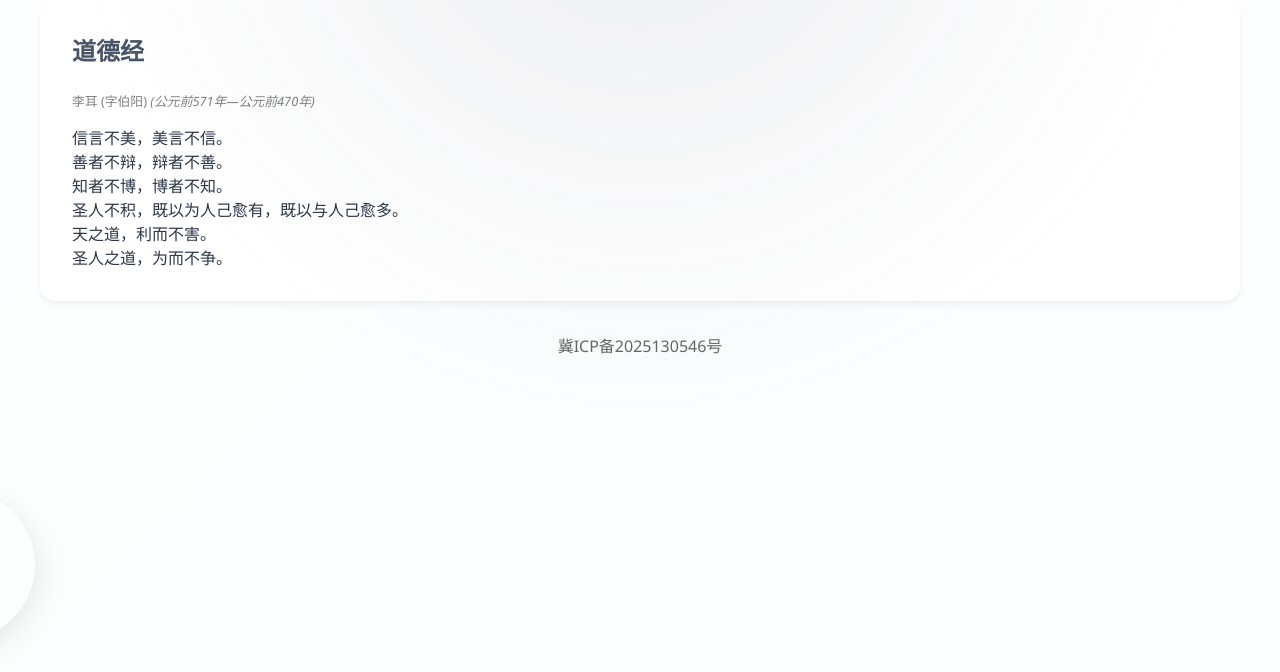
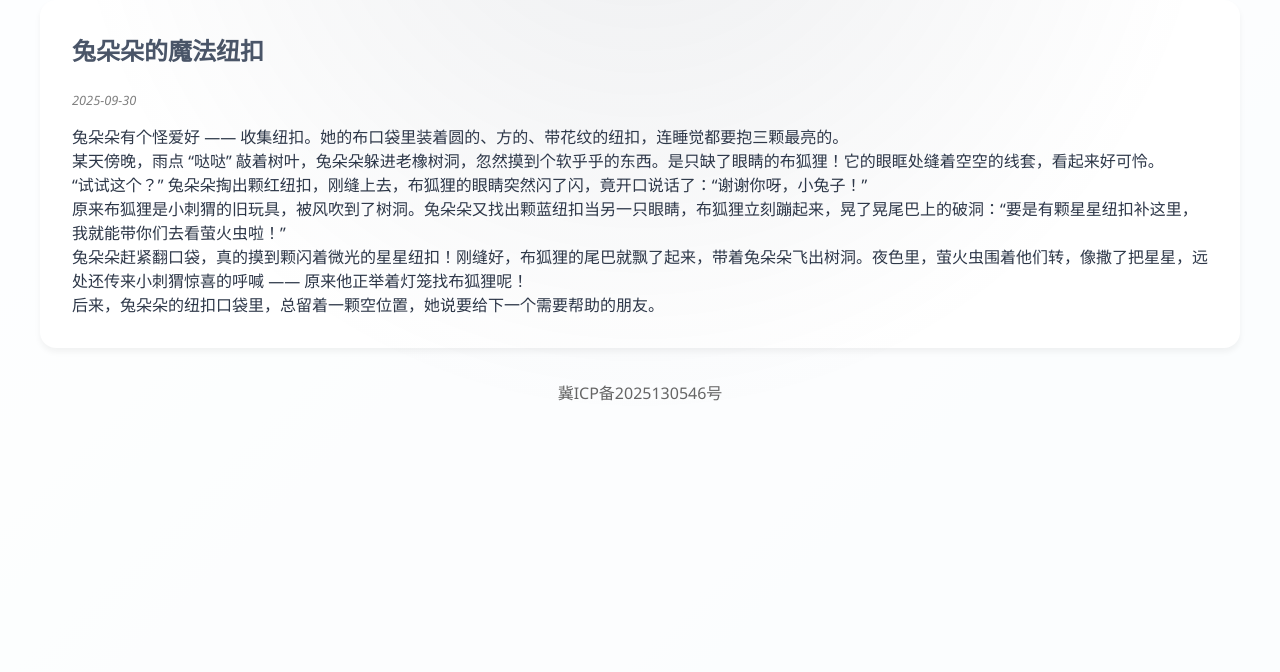
Before and after one commit to 119786155/error_run, a SvelteKit app: page / in a window 1280 px wide. Shown: the top 672 px of the page. Built offline with nearby package versions, Linux system fonts and the light colour scheme.

Commit message:
add story

```diff
--- a/src/routes/+layout.svelte
+++ b/src/routes/+layout.svelte
@@ -1,7 +1,6 @@
 <script>
 	import '../app.css';
 	import { onMount } from 'svelte';
-	import Menu from './Menu.svelte';
 	import { get } from '../lib/theme.svelte.js';
 
 	onMount(async () => {
@@ -21,7 +20,6 @@
 	<footer>
 		<a href="https://beian.miit.gov.cn/" target="_blank">冀ICP备2025130546号</a>
 	</footer>
-	<Menu />
 </div>
 
 <style>
--- a/src/routes/+page.svelte
+++ b/src/routes/+page.svelte
@@ -1,12 +1,12 @@
 <script>
-	import Poem from './Poem.svelte';
+	import Story from './Story.svelte';
 </script>
 
 <svelte:head>
-	<title>Poem</title>
+	<title>小本本</title>
 	<meta name="description" content="poem" />
 </svelte:head>
 
 <section>
-	<Poem />
+	<Story />
 </section>
--- /dev/null
+++ b/src/routes/Story.svelte
@@ -0,0 +1,31 @@
+<div class="poem container">
+	<h1>兔朵朵的魔法纽扣</h1>
+	<p class="author"><i>2025-09-30</i></p>
+	<p>
+		兔朵朵有个怪爱好 —— 收集纽扣。她的布口袋里装着圆的、方的、带花纹的纽扣，连睡觉都要抱三颗最亮的。
+	</p>
+	<p>
+		某天傍晚，雨点 “哒哒”
+		敲着树叶，兔朵朵躲进老橡树洞，忽然摸到个软乎乎的东西。是只缺了眼睛的布狐狸！它的眼眶处缝着空空的线套，看起来好可怜。
+	</p>
+	<p>
+		“试试这个？”
+		兔朵朵掏出颗红纽扣，刚缝上去，布狐狸的眼睛突然闪了闪，竟开口说话了：“谢谢你呀，小兔子！”
+	</p>
+	<p>
+		原来布狐狸是小刺猬的旧玩具，被风吹到了树洞。兔朵朵又找出颗蓝纽扣当另一只眼睛，布狐狸立刻蹦起来，晃了晃尾巴上的破洞：“要是有颗星星纽扣补这里，我就能带你们去看萤火虫啦！”
+	</p>
+	<p>
+		兔朵朵赶紧翻口袋，真的摸到颗闪着微光的星星纽扣！刚缝好，布狐狸的尾巴就飘了起来，带着兔朵朵飞出树洞。夜色里，萤火虫围着他们转，像撒了把星星，远处还传来小刺猬惊喜的呼喊
+		—— 原来他正举着灯笼找布狐狸呢！
+	</p>
+	<p>后来，兔朵朵的纽扣口袋里，总留着一颗空位置，她说要给下一个需要帮助的朋友。</p>
+</div>
+
+<style>
+	.author {
+		color: gray;
+		font-size: 80%;
+		margin-bottom: 15px;
+	}
+</style>
```
